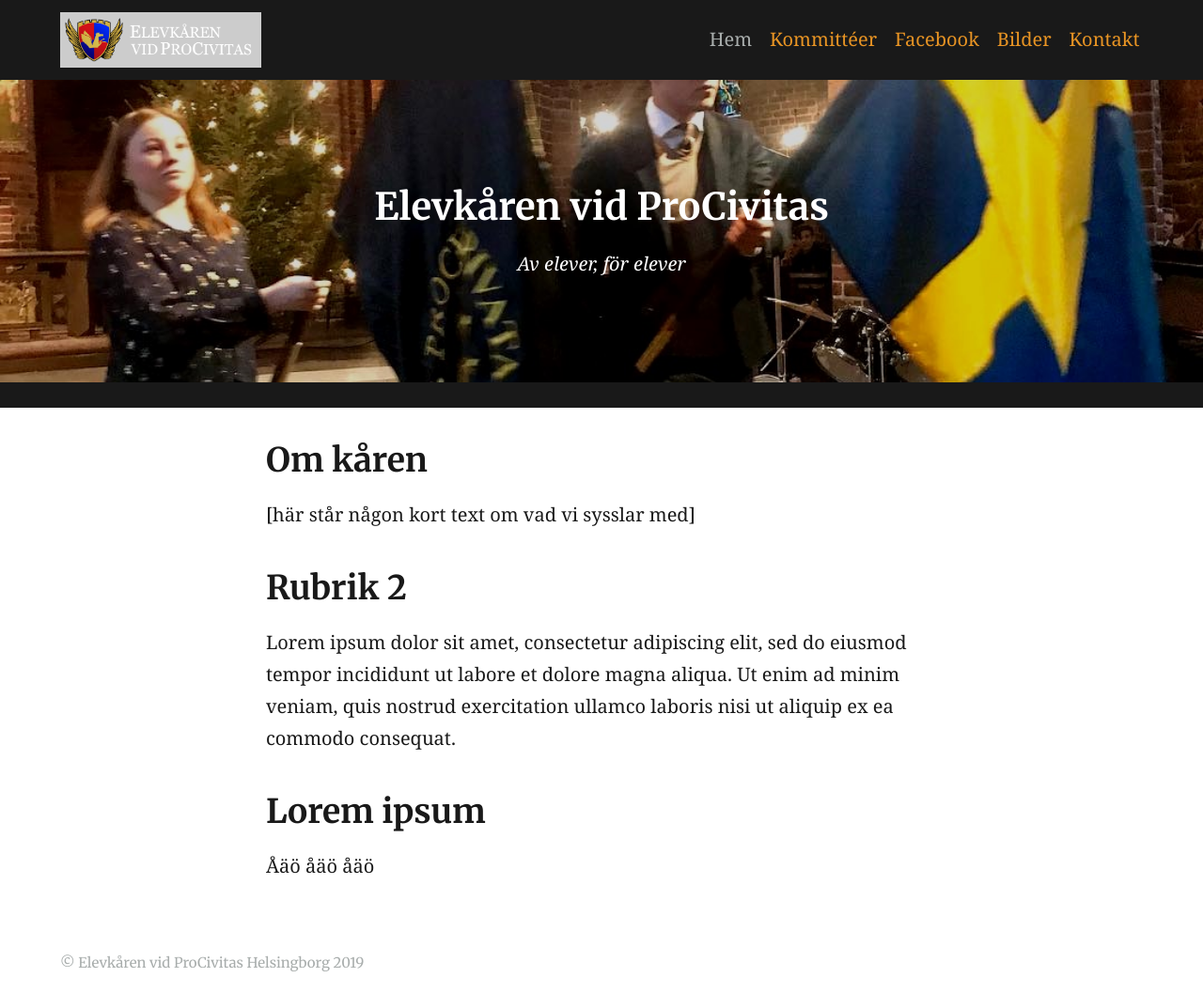
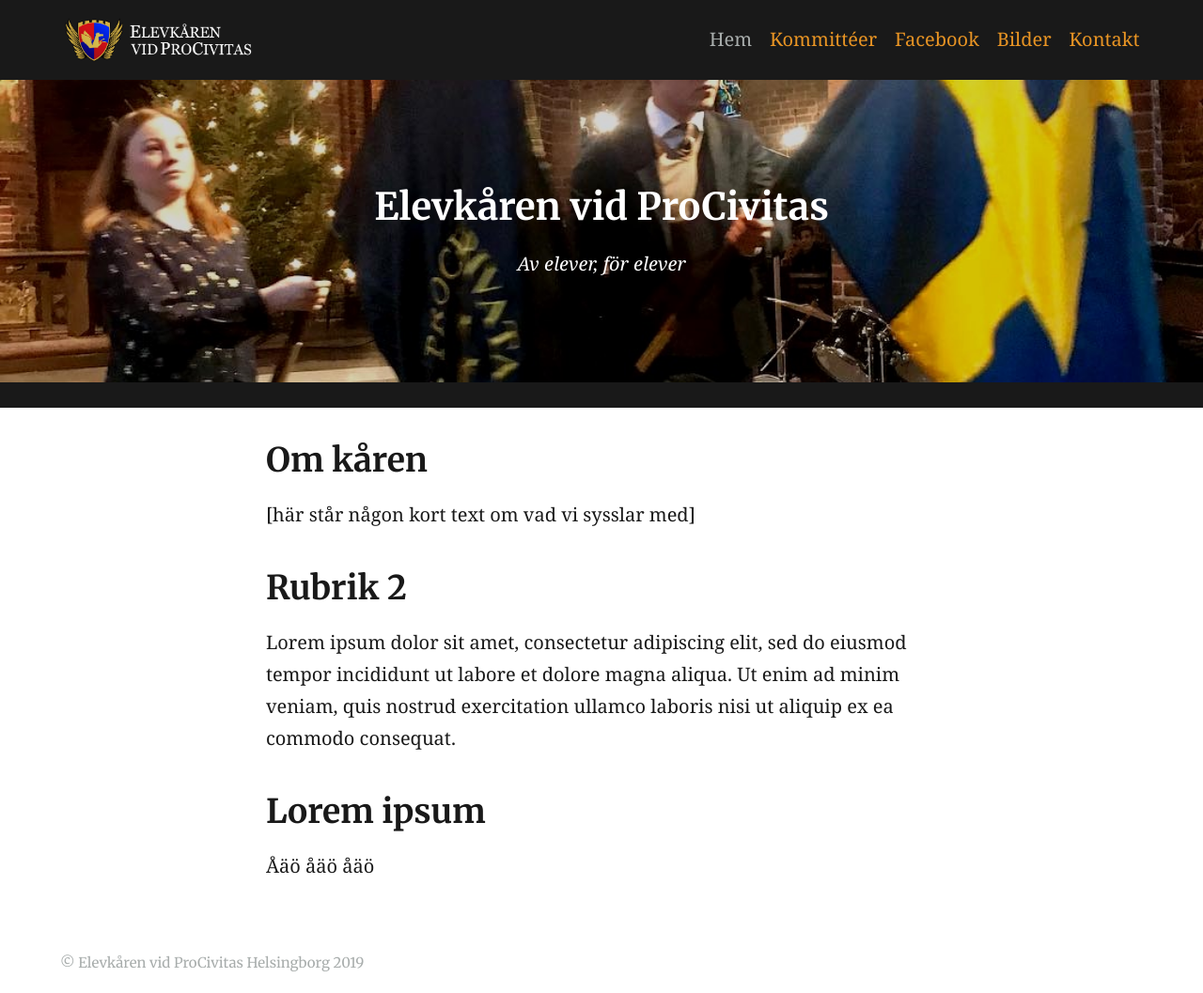
Before and after one commit to ekvp/ekvp.github.io, a Jekyll site: the page built from index.md, in a window 1280 px wide. Shown: the whole page at 94% size. Built offline with Jekyll 4.4.1, drawn with Linux system fonts in a browser that asks for light colours; our own code applies the rules of GitHub Pages for plain Markdown files.

Commit message:
Update _theme.scss

```diff
--- a/_sass/_theme.scss
+++ b/_sass/_theme.scss
@@ -36,15 +36,6 @@
 
 figcaption {
   margin-top: 15px;
-}
-
-img {
-  border: none;
-  max-width: 100%;
-  height: auto;
-  display: block;
-  background: #ccc;
-  transition: transform .2s ease-in-out;
 }
 
 
```
